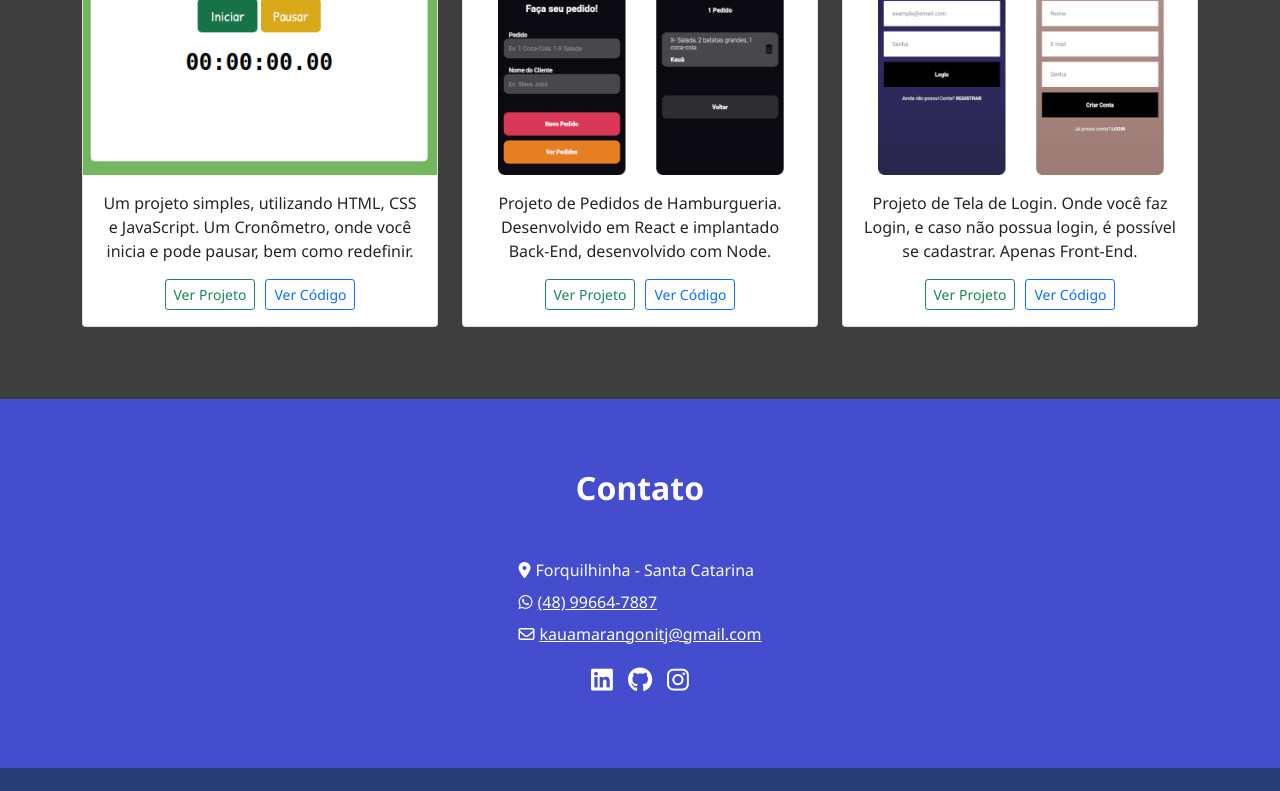
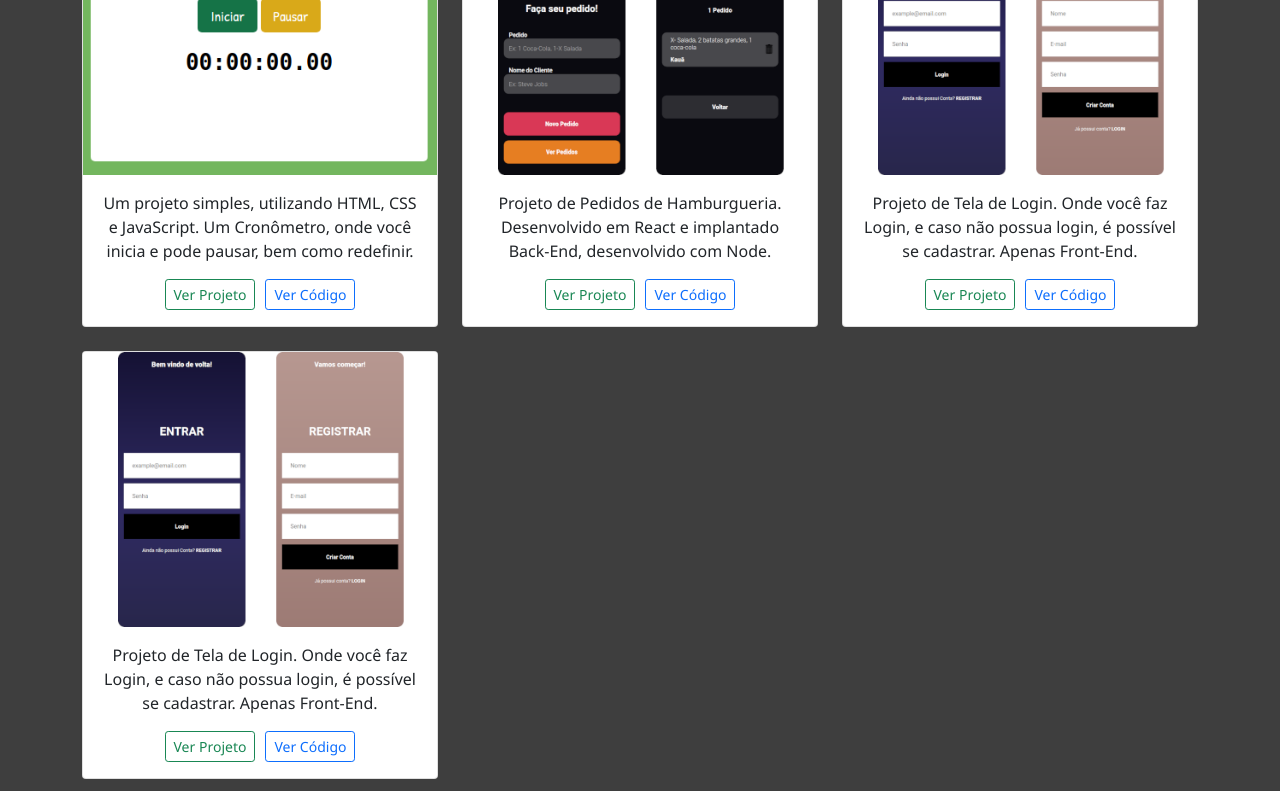
Before and after one commit to Kaua-Marangoni/portfolio-kaua-marangoni, a React (Create React App) app: page / in a window 1280 px wide. Shown: the part 2000-2791 px from the top of the page. Built offline with nearby package versions, Linux system fonts and the light colour scheme.

Commit message:
Changed section. Added scroll reveal in projects

```diff
--- a/package.json
+++ b/package.json
@@ -8,6 +8,7 @@
     "@testing-library/user-event": "^12.1.10",
     "react": "^17.0.2",
     "react-dom": "^17.0.2",
+    "react-reveal": "^1.2.2",
     "react-router-dom": "^6.0.0",
     "react-scripts": "4.0.3",
     "styled-components": "^5.3.3",
--- a/src/App.js
+++ b/src/App.js
@@ -12,7 +12,7 @@ const App = () => {
 
   useEffect(() => {
     const positionScroll = () => {
-      if (window.scrollY > 250) {
+      if (window.scrollY > 25) {
         setActiveButton(true)
       } else {
         setActiveButton(false)
--- a/src/components/Header/HeaderStyles.js
+++ b/src/components/Header/HeaderStyles.js
@@ -5,7 +5,8 @@ export const Header = styled.header`
   color: #f3f3f3;
   width: 100%;
   display: flex;
-  padding: 20px;
+  padding: 0 20px;
+  height: 70px;
   justify-content: space-between;
   align-items: center;
   top: 0;
--- a/src/components/ListProjects/Projects.js
+++ b/src/components/ListProjects/Projects.js
@@ -1,4 +1,5 @@
 import React from "react"
+import { Flip } from "react-reveal"
 
 import ImageBurguer from "../../assets/assets-projects/image-burguer.png"
 import ImageConvertMoney2 from "../../assets/assets-projects/image-convert-money-2.0.png"
@@ -17,6 +18,7 @@ const Projects = () => {
       <TitleSection>Projetos</TitleSection>
       <SectionProjects className="container">
         <div className="row">
+          <Flip left>
             <div className="col-md-4">
               <div className="card mb-4 box-shadow">
                 <img
@@ -29,8 +31,8 @@ const Projects = () => {
                 <div className="card-body">
                   <p className="card-text">
                     Aplicação desenvolvida com HTML, CSS e JavaScript. Um
-                  conversor de moedas, Dólar para Real e vice-versa. Cotação do
-                  Dólar em tempo real.
+                    conversor de moedas, Dólar para Real e vice-versa. Cotação
+                    do Dólar em tempo real.
                   </p>
                   <div className="d-flex justify-content-between align-items-center">
                     <div className="btn-group">
@@ -121,8 +123,8 @@ const Projects = () => {
                 <div className="card-body">
                   <p className="card-text">
                     Lista de tarefa desenvolvida com HTML, CSS e JavaScript. Os
-                  dados ficam armazenados no Local Storage, sendo assim, não são
-                  perdidos.
+                    dados ficam armazenados no Local Storage, sendo assim, não
+                    são perdidos.
                   </p>
                   <div className="d-flex justify-content-between align-items-center">
                     <div className="btn-group">
@@ -155,7 +157,9 @@ const Projects = () => {
                 </div>
               </div>
             </div>
+          </Flip>
 
+          <Flip left>
             <div className="col-md-4">
               <div className="card mb-4 box-shadow">
                 <img
@@ -213,8 +217,8 @@ const Projects = () => {
                 />
                 <div className="card-body">
                   <p className="card-text">
-                  Um projeto utilizando HTML e CSS. Clonando uma tela do site da
-                  Apple. Apple Watch. Apenas Front-End. No site há mais
+                    Um projeto utilizando HTML e CSS. Clonando uma tela do site
+                    da Apple. Apple Watch. Apenas Front-End. No site há mais
                     conteúdo.
                   </p>
                   <div className="d-flex justify-content-between align-items-center">
@@ -293,7 +297,9 @@ const Projects = () => {
                 </div>
               </div>
             </div>
+          </Flip>
 
+          <Flip left>
             <div className="col-md-4">
               <div className="card mb-4 box-shadow">
                 <img
@@ -430,6 +436,55 @@ const Projects = () => {
                 </div>
               </div>
             </div>
+          </Flip>
+
+          <Flip left>
+            <div className="col-md-4">
+              <div className="card mb-4 box-shadow">
+                <img
+                  className="card-img-top"
+                  data-src="holder.js/100px225?theme=thumb&amp;bg=55595c&amp;fg=eceeef&amp;text=Thumbnail"
+                  alt="Imagem Exemplo Tela de Login 2"
+                  src={ImageLoginScreen}
+                  data-holder-rendered="true"
+                />
+                <div className="card-body">
+                  <p className="card-text">
+                    Projeto de Tela de Login. Onde você faz Login, e caso não
+                    possua login, é possível se cadastrar. Apenas Front-End.
+                  </p>
+                  <div className="d-flex justify-content-between align-items-center">
+                    <div className="btn-group">
+                      <a
+                        href="https://sharing-data.netlify.app/"
+                        target="_blank"
+                        rel="noreferrer"
+                      >
+                        <button
+                          type="button"
+                          className="btn btn-sm btn-outline-success"
+                        >
+                          Ver Projeto
+                        </button>
+                      </a>
+                      <a
+                        href="https://github.com/Kaua-Marangoni/front-end-sharing-data/"
+                        target="_blank"
+                        rel="noreferrer"
+                      >
+                        <button
+                          type="button"
+                          className="btn btn-sm btn-outline-primary"
+                        >
+                          Ver Código
+                        </button>
+                      </a>
+                    </div>
+                  </div>
+                </div>
+              </div>
+            </div>
+          </Flip>
         </div>
       </SectionProjects>
     </div>
--- a/src/components/Section/Section.js
+++ b/src/components/Section/Section.js
@@ -15,26 +15,29 @@ const PrimarySection = () => {
     <Section id="sobre">
       <MyImage src={ImageMy} alt="Minha foto" />
       <TitleSection>Kauã Marangoni</TitleSection>
-      <Paragraph>Desenvolvedor Web Front-End</Paragraph>
+      <Paragraph>Desenvolvedor Web Full-Stack</Paragraph>
       <BoxLinks>
         <a
           className="links-social"
           href="https://www.linkedin.com/in/kau%C3%A3-marangoni-119ba41a8/"
-          target="blank"
+          target="_blank"
+          rel="noreferrer"
         >
           <ImagesLinks className="fab fa-linkedin"></ImagesLinks>
         </a>
         <a
           className="links-social"
           href="https://github.com/Kaua-Marangoni/"
-          target="blank"
+          target="_blank"
+          rel="noreferrer"
         >
           <ImagesLinks className="fab fa-github"></ImagesLinks>
         </a>
         <a
           className="links-social"
           href="https://www.instagram.com/kaua_marangoni/"
-          target="blank"
+          target="_blank"
+          rel="noreferrer"
         >
           <ImagesLinks className="fab fa-instagram"></ImagesLinks>
         </a>
--- a/src/components/SectionContacts/SectionContacts.js
+++ b/src/components/SectionContacts/SectionContacts.js
@@ -6,12 +6,9 @@ import {
   Paragraph,
   BoxContacts,
   RowContacts,
-  // HandClick,
   BoxLinks,
   ImagesLinks
 } from "./SectionContactsStyles"
-
-// import ImageHand from "../../assets/click.gif";
 
 const SectionsContacts = () => {
   return (
@@ -30,24 +27,21 @@ const SectionsContacts = () => {
             <a
               className="link-email"
               href="https://api.whatsapp.com/send?phone=5548996647887&text=Olá,%20gostaria%20de%20falar%20com%20você.%20Consegui%20seu%20contato%20pelo%20seu%20Portfólio."
-              target="blank"
+              target="_blank"
+              rel="noreferrer"
             >
               (48) 99664-7887
             </a>
           </Paragraph>
         </RowContacts>
 
-        {/* <HandClick
-          src={ImageHand}
-          alt="Imagem indicando que você pode clicar no Email para contato"
-        /> */}
-
         <RowContacts>
           <i className="far fa-envelope"></i>
           <a
             className="link-email"
             href="mailto:kauamarangonitj@gmail.com"
-            target="blank"
+            target="_blank"
+            rel="noreferrer"
           >
             kauamarangonitj@gmail.com
           </a>
@@ -57,7 +51,8 @@ const SectionsContacts = () => {
           <a
             className="links-social"
             href="https://www.linkedin.com/in/kau%C3%A3-marangoni-119ba41a8/"
-            urrentTarget="blank"
+            target="_blank"
+            rel="noreferrer"
           >
             <ImagesLinks className="fab fa-linkedin"></ImagesLinks>
           </a>
@@ -65,7 +60,8 @@ const SectionsContacts = () => {
           <a
             className="links-social"
             href="https://github.com/Kaua-Marangoni/"
-            target="blank"
+            target="_blank"
+            rel="noreferrer"
           >
             <ImagesLinks className="fab fa-github"></ImagesLinks>
           </a>
@@ -73,7 +69,8 @@ const SectionsContacts = () => {
           <a
             className="links-social"
             href="https://www.instagram.com/kaua_marangoni/"
-            target="blank"
+            target="_blank"
+            rel="noreferrer"
           >
             <ImagesLinks className="fab fa-instagram"></ImagesLinks>
           </a>
```
Also changed, not shown: 1 other file (tests, documents, lock files or other folders). Lines whose indentation alone changed are shown as unchanged.
